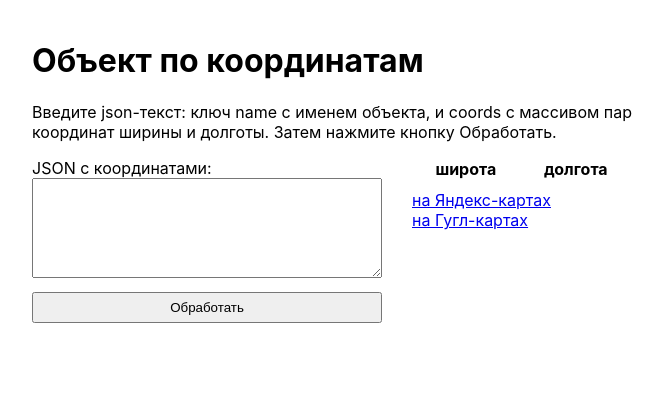
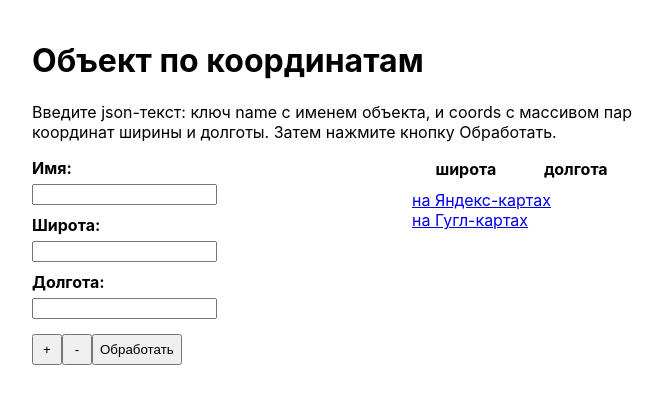
Before and after one commit to oduvanka/object_coordinates, a React (Create React App) app in the folder object-coordinates/: page / in a window 1280 px wide. Shown: the top 404 px of the page, without its empty margins (308-971 px from the left). Built offline with nearby package versions, Linux system fonts and the light colour scheme.

Commit message:
Убирает большое поле ввода, добавляет строку для списка полей и кнопки + и -

```diff
--- a/object-coordinates/src/App.css
+++ b/object-coordinates/src/App.css
@@ -14,11 +14,27 @@
   display: flex;
   flex-direction: column;
   width: 350px;
+  margin-right: 30px;
+}
+
+.form-item {
+  display: flex;
+  justify-content: space-between;
+  flex-wrap: wrap;
+  margin-bottom: 5px;
 }
 
 .form-group {
   margin: 0;
   margin-bottom: 10px;
+}
+
+.form-group label {
+  display: block;
+  margin-right: 10px;
+  margin-bottom: 5px;
+
+  font-weight: bold;
 }
 
 .form-group textarea {
@@ -30,6 +46,7 @@
 }
 
 .btn {
+  min-width: 30px;
   padding: 6px;
 }
 
--- a/object-coordinates/src/components/initial-data.js
+++ b/object-coordinates/src/components/initial-data.js
@@ -6,10 +6,24 @@ class InitialData extends React.Component {
     return (
       <form className="form-coordinates" onSubmit={this.props.jsonCoords}>
         <p className="form-group">
-          <label>JSON с координатами:</label>
-          <textarea name="coordinates" required></textarea>
+          <label>Имя:</label>
+          <input name="nameJSON" type="text" required></input>
         </p>
-        <Btn type="submit" text="Обработать" />
+        <div className="form-item" name="coordinates">
+          <p className="form-group">
+            <label>Широта:</label>
+            <input name="LatitudeJSON" type="text" required></input>
+          </p>
+          <p className="form-group">
+            <label>Долгота:</label>
+            <input name="LongitudeJSON" type="text" required></input>
+          </p>
+        </div>
+        <div>
+          <Btn type="button" text="+" title="Добавляет новую строку координат"/>
+          <Btn type="button" text="-" title="Удаляет последнюю строку координат"/>
+          <Btn type="submit" text="Обработать" />
+        </div>
       </form>
     );
   }
```
